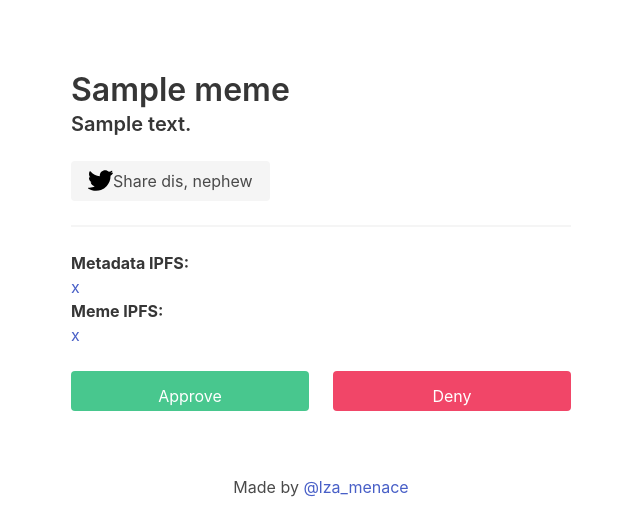
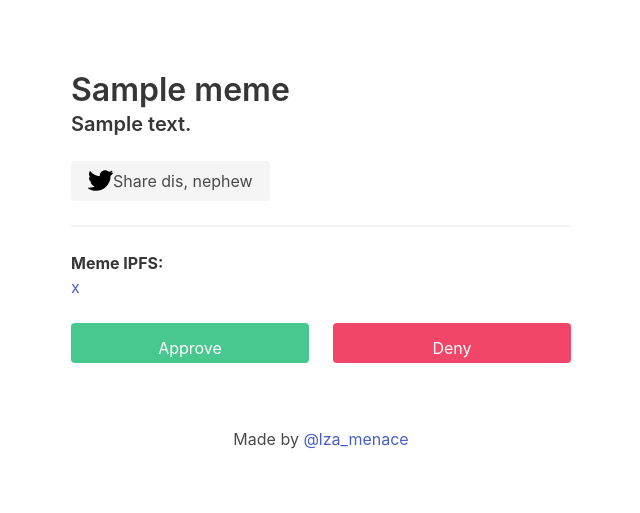
Before and after one commit to lalanza808/tubbymemes, a Python web app: template tubbymemes/templates/meme.html in a window 1280 px wide. Shown: the part 66-579 px from the top of the page, without its empty margins (319-959 px from the left). Run offline with Jinja, Linux system fonts and the light colour scheme; the template is opened without the code that fills it: most values are stand-ins (such as "Sample title", 1, 10 or a date in 2020); some libraries are stand-ins or nearby versions.

Commit message:
dont show meta

```diff
--- a/tubbymemes/templates/meme.html
+++ b/tubbymemes/templates/meme.html
@@ -35,10 +35,6 @@
               <img src="/static/img/twitter.svg" width=25>  Share dis, nephew
             </a>
             <hr>
-
-            {% if meme.meta_ipfs_hash %}
-            <p><strong>Metadata IPFS:</strong></br><a href="{{ meta_url }}" target="_blank">{{ meme.meta_ipfs_hash }}</a></p>
-            {% endif %}
             {% if meme.meme_ipfs_hash %}
             <p><strong>Meme IPFS:</strong></br><a href="{{ meme_url }}" target="_blank">{{ meme.meme_ipfs_hash }}</a></p>
             {% endif %}
```
